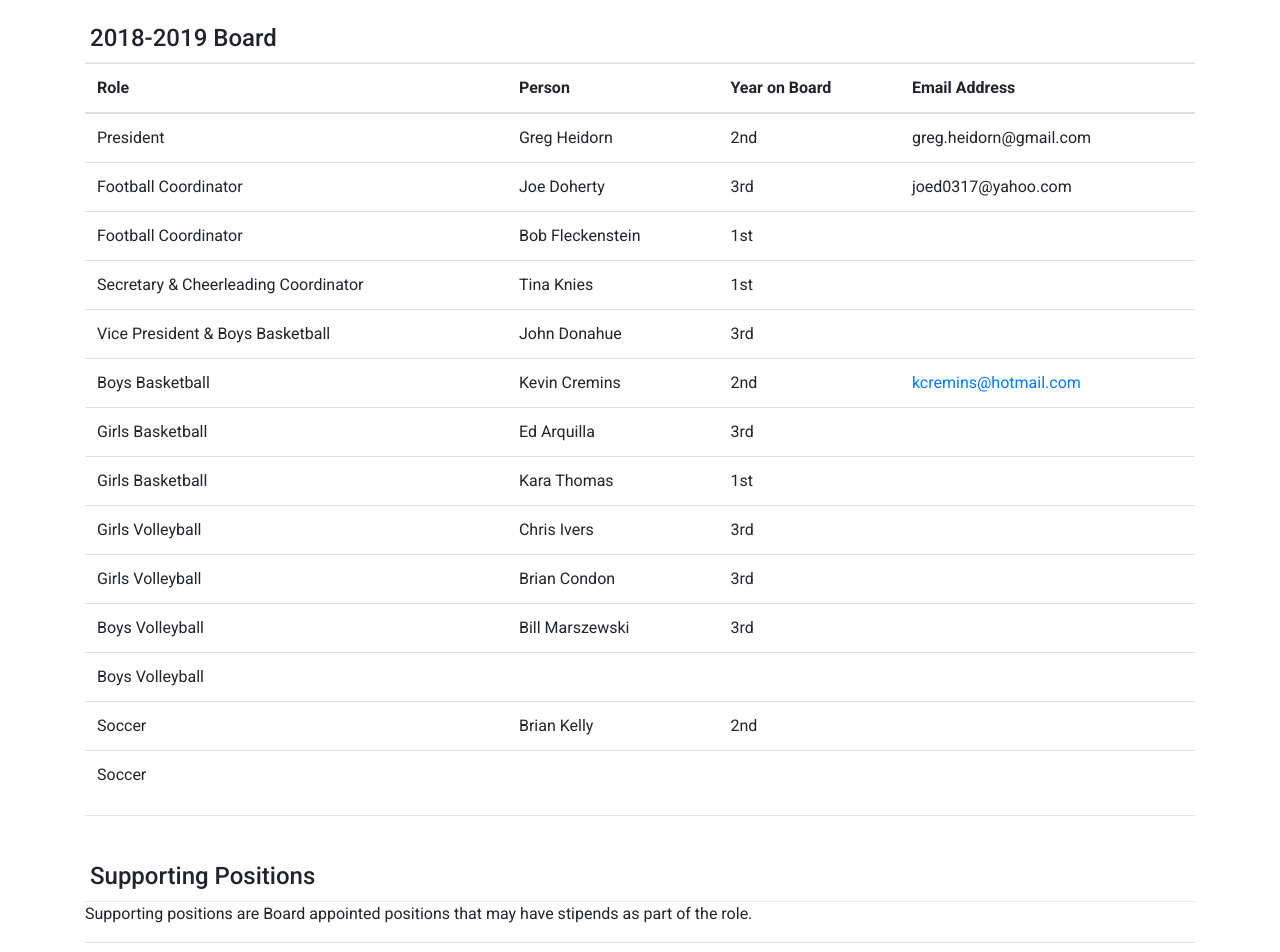
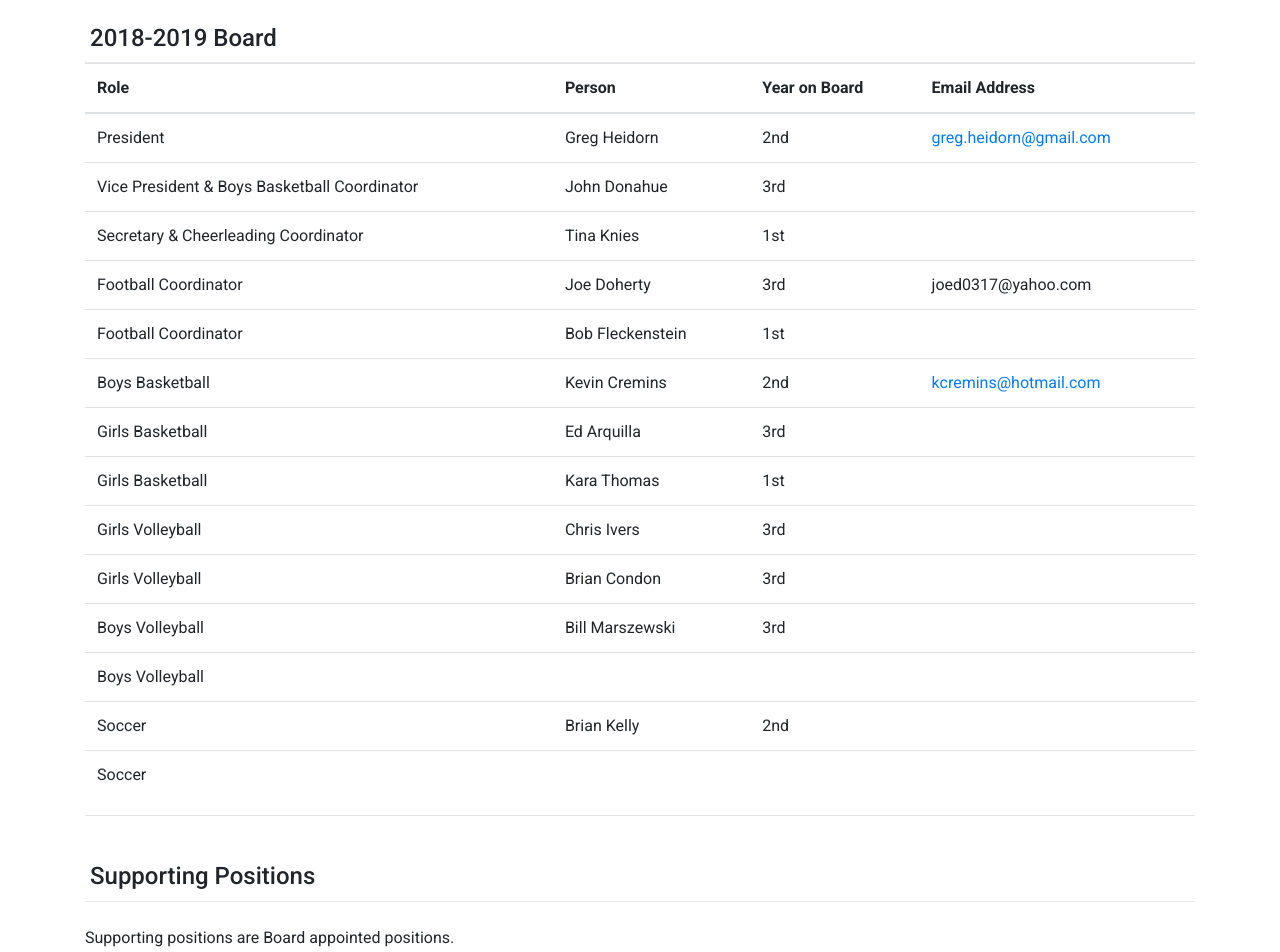
Before and after one commit to gheidorn/sca-athletics, a React (Create React App) app: page /board in a window 1280 px wide. Shown: the part 220-1172 px from the top of the page. Built offline with nearby package versions, Linux system fonts and the light colour scheme.

Commit message:
board page updates

```diff
--- a/src/pages/AthleticBoardPage.js
+++ b/src/pages/AthleticBoardPage.js
@@ -29,7 +29,21 @@ class FieldListPage extends Component {
                 <td>President</td>
                 <td>Greg Heidorn</td>
                 <td>2nd</td>
-                <td>greg.heidorn@gmail.com</td>
+                <td>
+                  <a href="mailto:greg.heidorn@gmail.com">greg.heidorn@gmail.com</a>
+                </td>
+              </tr>
+              <tr>
+                <td>Vice President &amp; Boys Basketball Coordinator</td>
+                <td>John Donahue</td>
+                <td>3rd</td>
+                <td />
+              </tr>
+              <tr>
+                <td>Secretary &amp; Cheerleading Coordinator</td>
+                <td>Tina Knies</td>
+                <td>1st</td>
+                <td />
               </tr>
               <tr>
                 <td>Football Coordinator</td>
@@ -44,23 +58,11 @@ class FieldListPage extends Component {
                 <td />
               </tr>
               <tr>
-                <td>Secretary &amp; Cheerleading Coordinator</td>
-                <td>Tina Knies</td>
-                <td>1st</td>
-                <td />
-              </tr>
-              <tr>
-                <td>Vice President &amp; Boys Basketball</td>
-                <td>John Donahue</td>
-                <td>3rd</td>
-                <td />
-              </tr>
-              <tr>
                 <td>Boys Basketball</td>
                 <td>Kevin Cremins</td>
                 <td>2nd</td>
                 <td>
-                  <a href="kcremins@hotmail.com">kcremins@hotmail.com</a>
+                  <a href="mailto:kcremins@hotmail.com">kcremins@hotmail.com</a>
                 </td>
               </tr>
               <tr>
@@ -115,7 +117,8 @@ class FieldListPage extends Component {
           </table>
           <hr />
           <h4>Supporting Positions</h4>
-          <p>Supporting positions are Board appointed positions that may have stipends as part of the role.</p>
+          <br />
+          <p>Supporting positions are Board appointed positions.</p>
           <table className="table">
             <thead>
               <tr>
```
